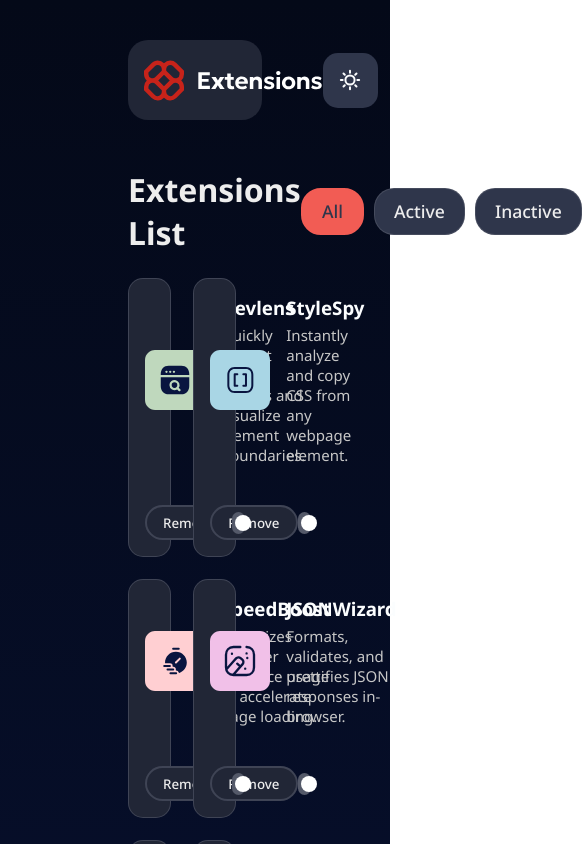
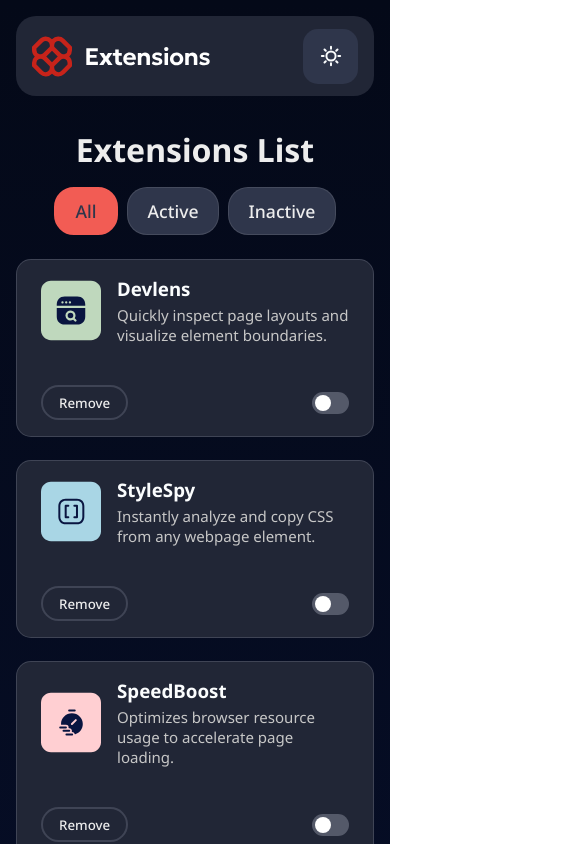
Before and after one commit to Clipzorama/Browser-Extension-Design, a React (Vite) app in the folder Browser-Extension-Design/: page / in a window 390 px wide. Shown: the top 844 px of the page, 582 px wide, since content can reach past the window. Built offline with nearby package versions, Linux system fonts and the light colour scheme.

Commit message:
finished the design will add new mods in the future!

```diff
--- a/Browser-Extension-Design/src/App.css
+++ b/Browser-Extension-Design/src/App.css
@@ -85,3 +85,13 @@
   flex-wrap: wrap;
   gap: 1.4rem;
 }
+
+@media screen and (max-width:450px) {
+  body {
+    padding: 1rem 1rem 3rem 1rem;
+  }
+
+  .cardList {
+    flex-direction: column;
+  }
+}
--- a/Browser-Extension-Design/src/styles/Card.css
+++ b/Browser-Extension-Design/src/styles/Card.css
@@ -116,3 +116,11 @@
 .switch:has(input:checked):hover .slider {
     background-color: var(--red-500);
 }
+
+
+@media screen and (max-width:450px) {
+    .card-container {
+        width: 100%;
+        padding: 1rem 1.5rem;
+    }
+}
--- a/Browser-Extension-Design/src/styles/FilterBar.css
+++ b/Browser-Extension-Design/src/styles/FilterBar.css
@@ -49,3 +49,12 @@
 .inactive:hover {
     background-color: var(--ina-hov);
 }
+
+
+@media screen and (max-width:450px) {
+    .filter-container {
+        flex-direction: column;
+        gap: 1rem;
+    }
+
+}
--- a/Browser-Extension-Design/src/styles/Header.css
+++ b/Browser-Extension-Design/src/styles/Header.css
@@ -42,3 +42,9 @@
     outline: 2px solid var(--red-400);
     border: 2px solid var(--neutral-700);
 }
+
+@media screen and (max-width:450px) {
+    .heady {
+        margin-bottom: 2rem;
+    }
+}
```
